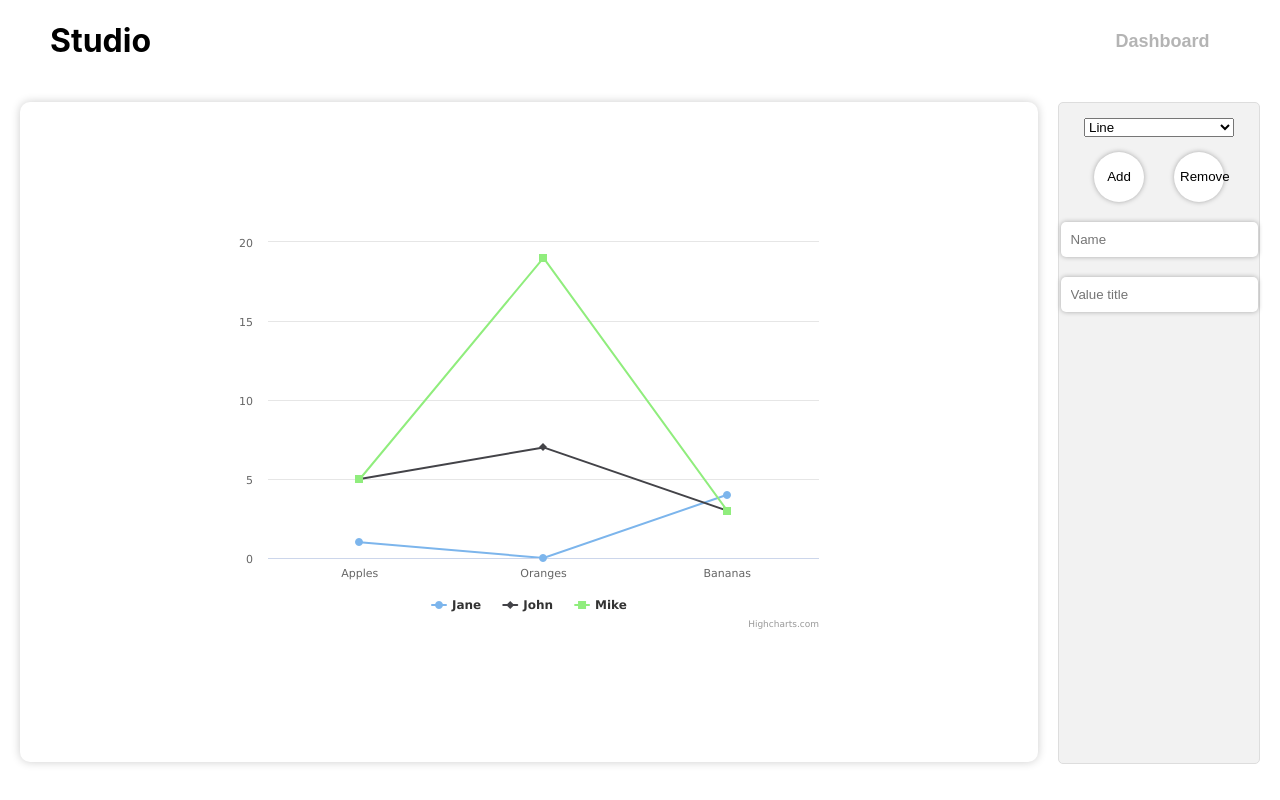
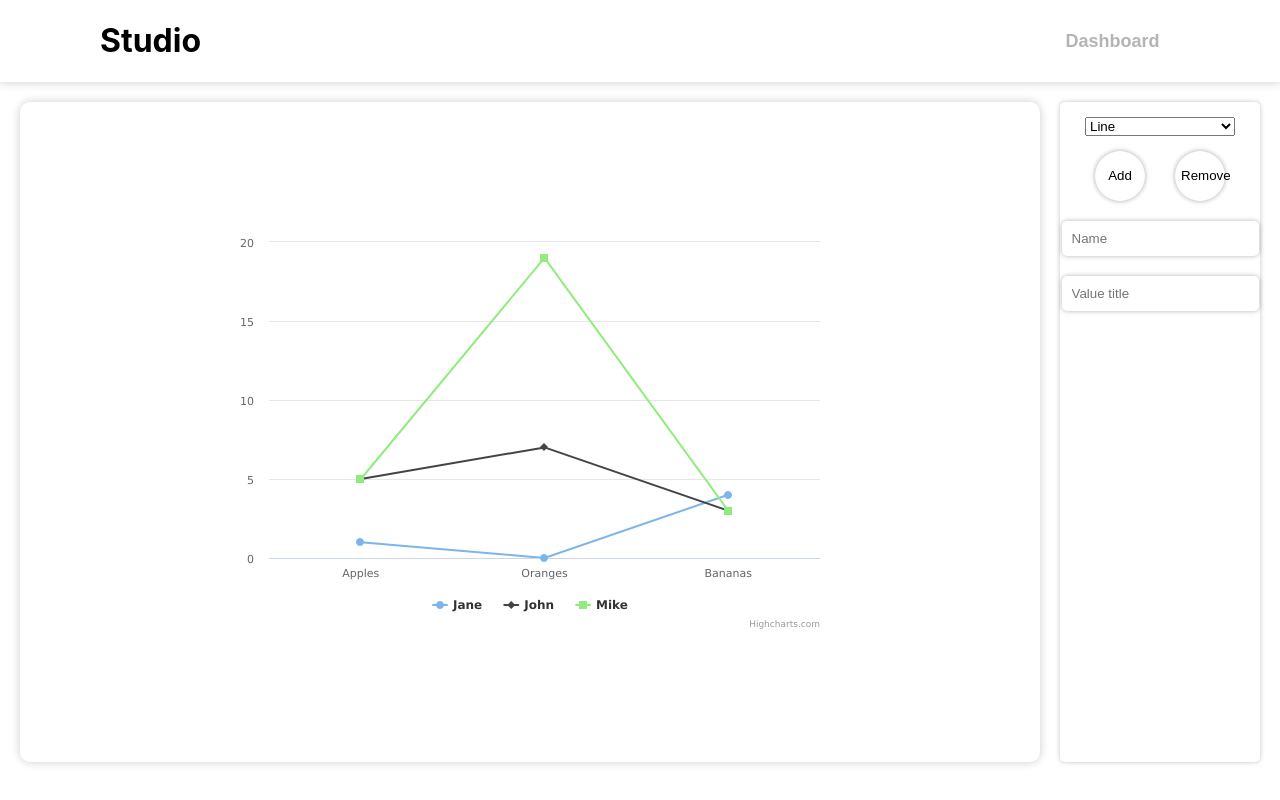
Before and after one commit to philipcoroiu/OnlyFin, a React (Create React App) app in the folder onlyfin-frontend/: page /Dashboard/Studio in a window 1280 px wide. Built offline with nearby package versions, Linux system fonts and the light colour scheme.

Commit message:
Changed design
Changed temporary design on Studio page

```diff
--- a/onlyfin-frontend/src/index.css
+++ b/onlyfin-frontend/src/index.css
@@ -211,13 +211,13 @@ a:hover {
   margin: 20px;
   width: 200px;
   height: 660px;
-  background-color: #f2f2f2;
-  border: 1px solid #ddd;
+  background-color: #ffffff;
+  border: none;
   border-radius: 5px;
   display: flex;
   flex-direction: column;
   align-items: center;
-
+  box-shadow: 0px 0px 5px #c2c2c2;
 }
 
 .studio--sidebar--select{
@@ -247,9 +247,9 @@ a:hover {
   display: flex;
   justify-content: space-between;
   align-items: center;
-  margin: 0px 50px;
-
-
+  padding: 0px 100px;
+  border: none;
+  box-shadow: 0px 0px 10px #cbcbcb;
 }
 .studio--navbar > h1:hover{
   cursor: default;
```
